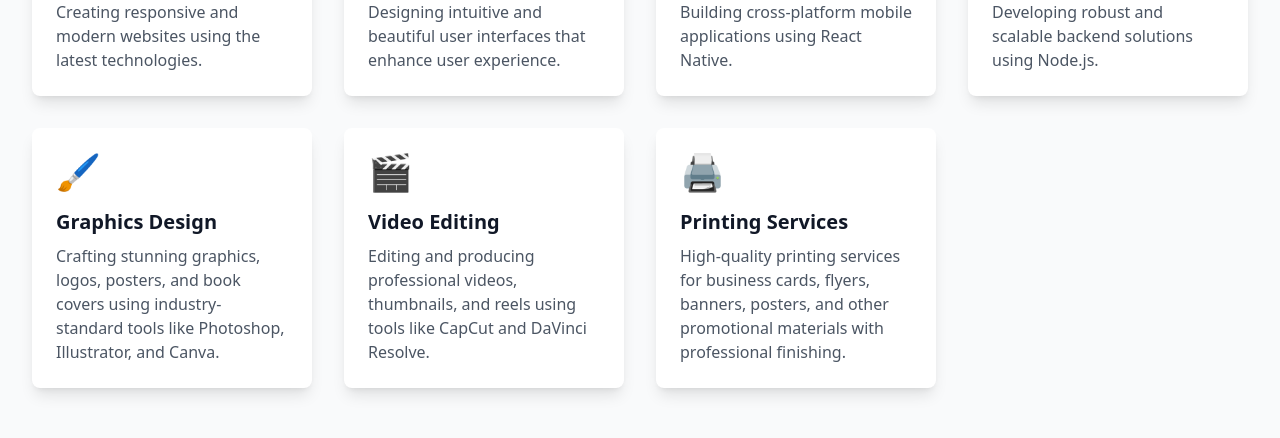
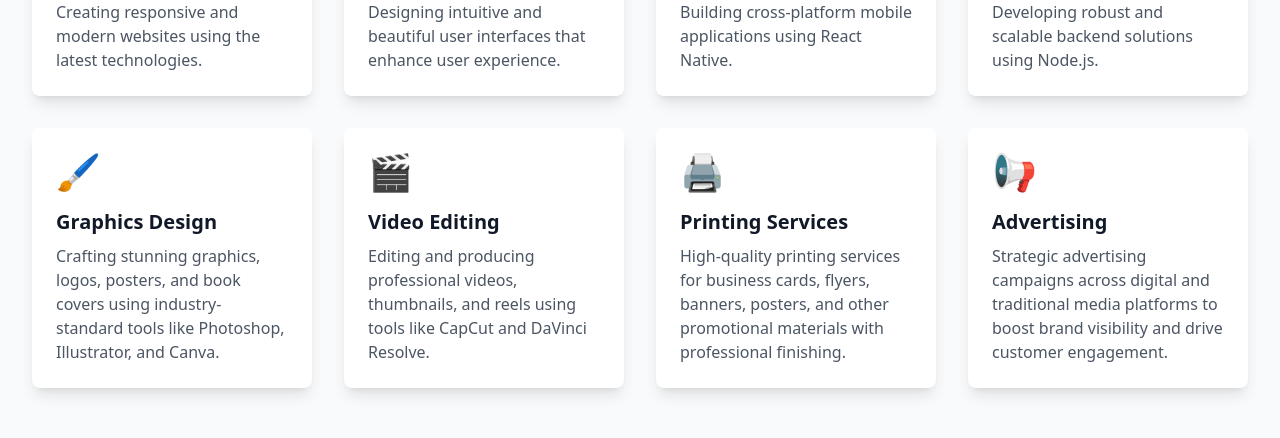
Before and after one commit to psegni/Personal-portfolio, a React (Create React App) app: page / in a window 1280 px wide. Shown: the part 2560-2998 px from the top of the page. Built offline with nearby package versions, Linux system fonts and the light colour scheme; no server answers.

Commit message:
Update Services.js

```diff
--- a/src/components/Services.js
+++ b/src/components/Services.js
@@ -37,6 +37,11 @@ const Services = () => {
       title: 'Printing Services',
       description: 'High-quality printing services for business cards, flyers, banners, posters, and other promotional materials with professional finishing.',
       icon: '🖨️',
+    },
+    {
+      title: 'Advertising',
+      description: 'Strategic advertising campaigns across digital and traditional media platforms to boost brand visibility and drive customer engagement.',
+      icon: '📢',
     },
   ];
 
```
